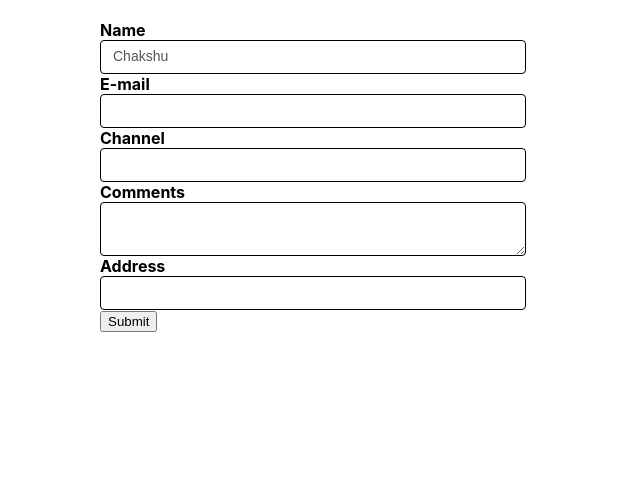
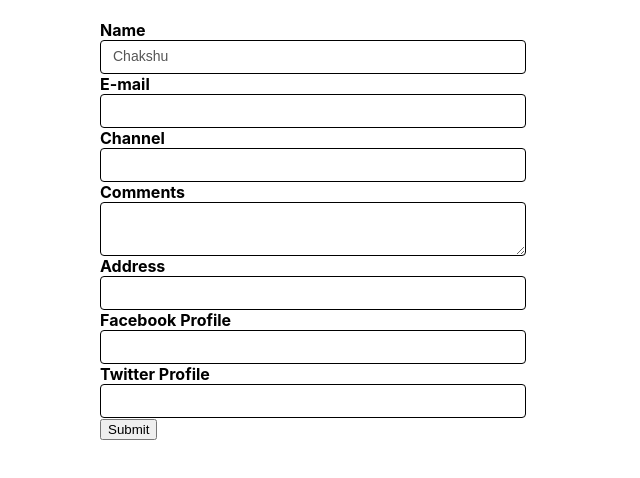
Before and after one commit to chakshu17/React-Routing-and-Forms-, a React (Create React App) app: page / in a window 1280 px wide. Shown: the top 478 px of the page, without its empty margins (0-640 px from the left). Built offline with nearby package versions, Linux system fonts and the light colour scheme.

Commit message:
Nexted Objects

```diff
--- a/src/Formik/components/YoutubeForm.js
+++ b/src/Formik/components/YoutubeForm.js
@@ -8,6 +8,10 @@
 	channel: "",
 	comments: "",
 	address: "",
+	social: {
+		facebook: "",
+		twitter: "",
+	},
 };
 const onSubmit = (value) => {
 	console.log("Form Data", value);
@@ -38,15 +42,9 @@
 				<div className="form-control">
 					<label htmlFor="email">E-mail</label>
 					<Field type="email" id="email" name="email" />
-					<ErrorMessage name="email" >
-						{
-							(errorMsg)=>
-								<div className="error">
-									{errorMsg}
-								</div>
-
-						}
-						</ErrorMessage>
+					<ErrorMessage name="email">
+						{(errorMsg) => <div className="error">{errorMsg}</div>}
+					</ErrorMessage>
 				</div>
 
 				<div className="form-control">
@@ -68,7 +66,7 @@
 							console.log("Render Props", props);
 							return (
 								<div>
-									<input type='text' id="address" {...field} />
+									<input type="text" id="address" {...field} />
 									{meta.touched && meta.error ? (
 										<div> {meta.error} </div>
 									) : null}
@@ -77,6 +75,17 @@
 						}}
 					</Field>
 				</div>
+
+				<div className="form-control">
+					<label htmlFor="facebook">Facebook Profile</label>
+					<Field type="text" id="facebook" name="social.facebook" />
+				</div>
+
+				<div className="form-control">
+					<label htmlFor="twitter">Twitter Profile</label>
+					<Field type="text" id="twitter" name="social.twitter" />
+				</div>
+
 				<button type="submit">Submit</button>
 			</Form>
 		</Formik>
```
